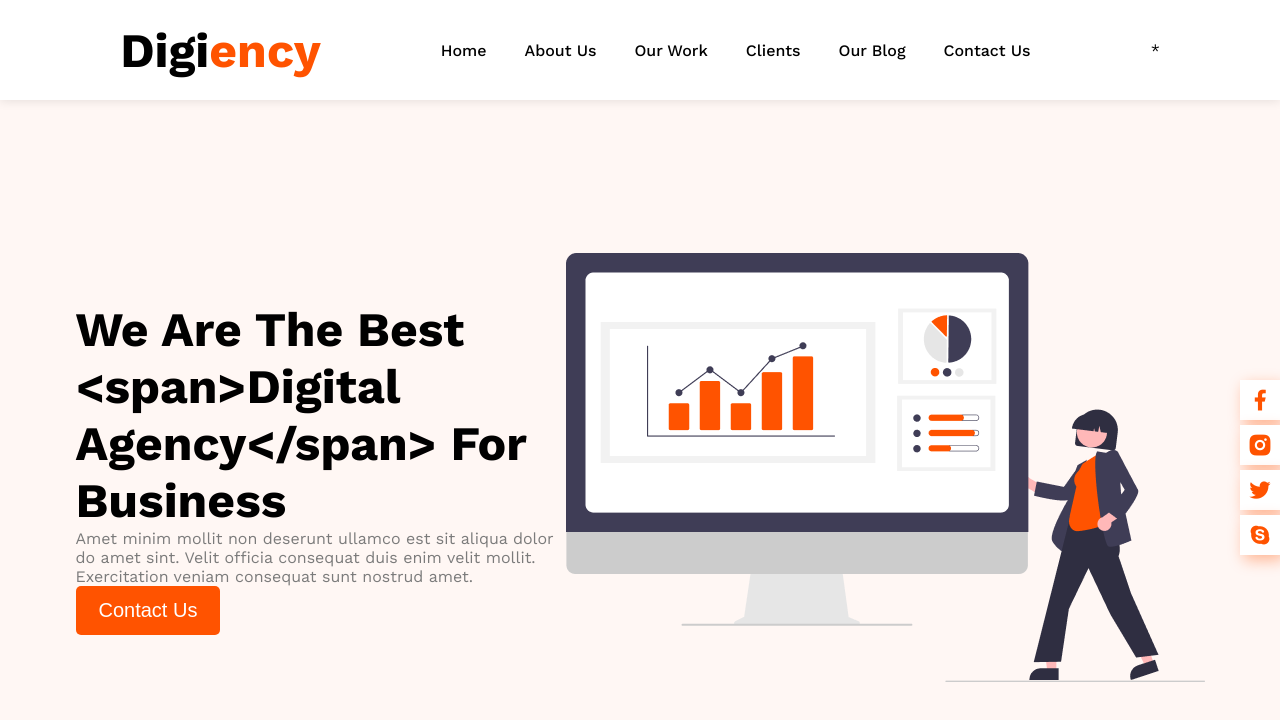
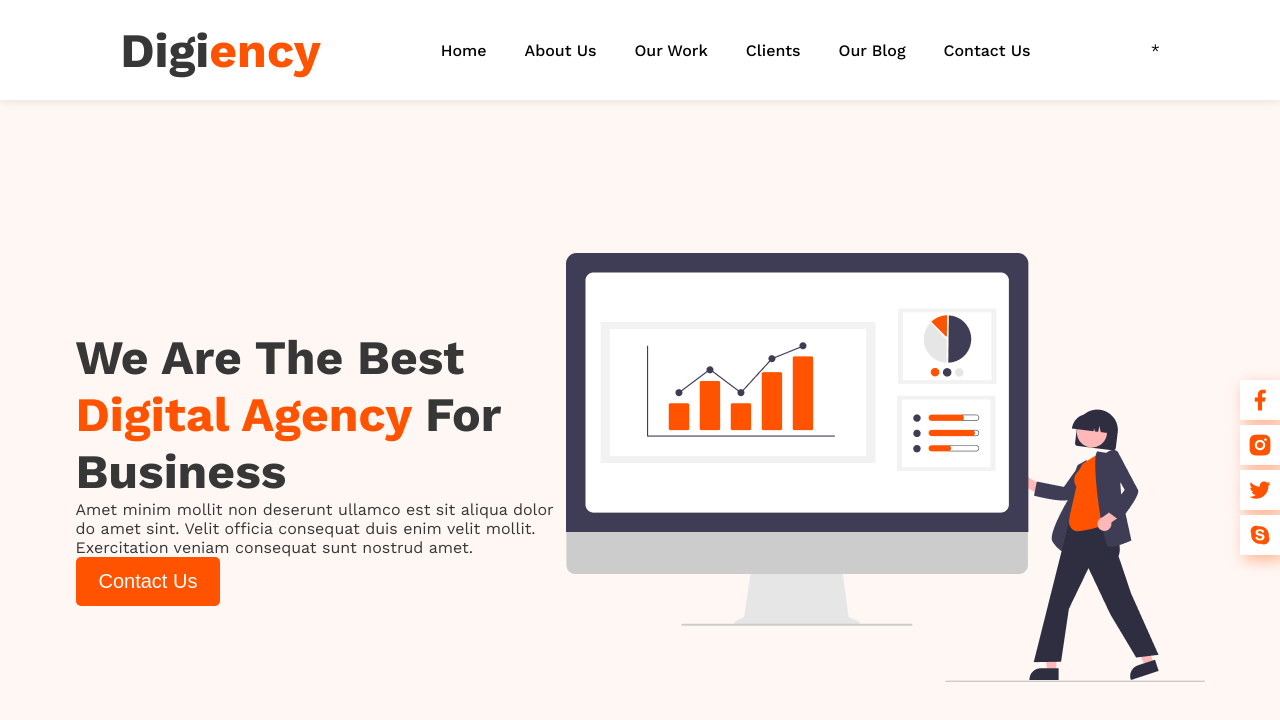
Before and after one commit to Kirsan23/Stage-2, a React (Create React App) app: page / in a window 1280 px wide. Shown: the top 720 px of the page. Built offline with nearby package versions, Linux system fonts and the light colour scheme.

Commit message:
Smart typography component

```diff
--- a/package.json
+++ b/package.json
@@ -6,6 +6,7 @@
     "@testing-library/jest-dom": "^5.16.5",
     "@testing-library/react": "^13.3.0",
     "@testing-library/user-event": "^13.5.0",
+    "prop-types": "^15.8.1",
     "react": "^18.2.0",
     "react-dom": "^18.2.0",
     "react-scripts": "^5.0.1",
--- a/src/components/Heading/Heading.js
+++ /dev/null
@@ -1,35 +0,0 @@
-import React from 'react';
-import './Heading.scss';
-
-// export function Title(props) {
-//   if (props.size === 'h1') {
-//     return (
-//       <div className='main-title-h1'>
-//         <h1 className='main-title-title'>
-//           <span className="black-text">{props.firstPart}</span>
-//           <span className="orange-text"> {props.secondPart} </span>
-//           <span className="black-text">{props.thirdPart}</span>
-//         </h1>
-//         <p className='main-title-p'>{props.titleP}</p>
-//       </div>
-//     );
-//   } else {
-//     return (
-//       <div className='main-title'>
-//         <h6 className='main-title-name'>{props.titleName}</h6>
-//         <h2>
-//           <span className="black-text">{props.firstPart}</span>
-//           <span className="orange-text"> {props.secondPart} </span>
-//           <span className="black-text">{props.thirdPart}</span>
-//         </h2>
-//         <p className='main-title-p'>{props.titleP}</p>
-//       </div>
-//     );
-//   }
-// }
-
-export const Heading = (props) => {
-  const { variant = "h1", children } = props;
-
-  return <div className={`heading ${variant}`}>{children}</div>;
-};
--- a/src/components/Heading/Heading.scss
+++ /dev/null
@@ -1,70 +0,0 @@
-@use '../../assets/styles/variables.scss' as colors;
-
-.main-title-h1 {
-  .main-title-title {
-    margin-bottom: 10px;
-
-    font-weight: 700;
-  }
-  .main-title-name {
-    margin-bottom: 25px;
-
-    font-weight: 400;
-    font-size: 16px;
-
-    color: colors.$main-gray;
-  }
-
-  .main-title-p {
-    margin-bottom: 50px;
-
-    font-weight: 400;
-    font-size: 16px;
-
-    color: colors.$main-gray;
-  }
-}
-
-.heading {
-  font-weight: 700;
-
-  span {
-    color: colors.$main-orange;
-  }
-
-  &.h1 {
-    font-size: 48px;
-  }
-
-  &.h2 {
-    font-size: 39.06px;
-  }
-
-  &.h3 {
-    font-size: 31.25px;
-  }
-}
-
-*h2 {
-}
-
-*h3 {
-}
-
-*h4 {
-  font-size: 25px;
-}
-
-*h5 {
-  font-size: 20px;
-}
-
-*h6 {
-  font-size: 16px;
-  font-weight: 400;
-  font-size: 16px;
-}
-
-*h7 {
-  font-size: 12px;
-}
--- a/src/components/Heading/index.js
+++ /dev/null
@@ -1 +0,0 @@
-export { Heading } from './Heading';
--- a/src/components/Logo/Logo.js
+++ b/src/components/Logo/Logo.js
@@ -1,11 +1,16 @@
-import { Heading } from '../Heading';
+import React from 'react';
+import { Typography } from '../Typography';
+// import PropTypes from "prop-types";
 
-export function Logo(props) {
-  const { reverse } = props
+export function Logo() {
+  return (
+    <Typography variant="h1" color="black">
+      Digi
+      <Typography variant="h1" color="orange">
+        ency
+      </Typography>
+    </Typography>
+  );
+}
 
-  if (reverse) {
-    return <Heading><span>Digi</span>ency</Heading>
-  }
-
-  return <Heading>Digi<span>ency</span></Heading>;
-}
+Logo.propTypes = {};
--- a/src/components/Typography/Typography.js
+++ b/src/components/Typography/Typography.js
@@ -1,7 +1,48 @@
-import './Typography.scss'
+import React from 'react';
+import PropTypes from 'prop-types';
+import './Typography.scss';
 
 export const Typography = (props) => {
-    const { children } = props;
+  const {
+    children,
+    variant = 'body1',
+    component = `span`,
+    color = 'black',
+    className,
+  } = props;
+  const Tag = component;
 
-    return <p className='typography'>{children}</p>;
-  };
+  return (
+    <Tag className={`typography ${variant} ${color} ${className}`}>
+      {children}
+    </Tag>
+  );
+};
+
+Typography.propTypes = {
+  variant: PropTypes.oneOf([
+    'h1',
+    'h2',
+    'h3',
+    'h4',
+    'h5',
+    'h6',
+    'body1',
+    'body2',
+    'subtitle1',
+    'subtitle2',
+  ]),
+  component: PropTypes.oneOf([
+    'h1',
+    'h2',
+    'h3',
+    'h4',
+    'h5',
+    'h6',
+    'span',
+    'p',
+    'div',
+  ]),
+  color: PropTypes.oneOf(['orange', 'black']),
+  className: PropTypes.string,
+};
--- a/src/components/Typography/Typography.scss
+++ b/src/components/Typography/Typography.scss
@@ -1,8 +1,54 @@
 @use '../../assets/styles/variables.scss' as colors;
 
 .typography {
+  font-weight: 400;
+  font-size: 16px;
+  color: colors.$main-gray;
+
+  &.orange {
+    color: colors.$main-orange;
+  }
+
+  &.black {
+    color: colors.$main-black;
+  }
+
+  &.body1 {
+    font-size: 16px;
+  }
+
+  &.body2 {}
+
+  &.h1, &.h2, &.h3, &.h4, &.h5, &.h6 {
+    font-weight: 700;
+  }
+
+  &.h1 {
+    font-size: 48px;
+  }
+
+  &.h2 {
+    font-size: 39.06px;
+  }
+
+  &.h3 {
+    font-size: 31.25px;
+  }
+
+  &.h4 {
+    font-size: 25px;
+  }
+
+  &.h5 {
+    font-size: 20px;
+  }
+
+  &.h6 {
+    font-size: 16px;
     font-weight: 400;
-    font-size: 16px;
+  }
 
-    color: colors.$main-gray;
+  &.subtitle1 {}
+
+  &.subtitle2 {}
 }
--- a/src/components/index.js
+++ /dev/null
@@ -1,5 +0,0 @@
-// import { Button } from './Button/Button';
-// import { Logo } from './Logo/Logo';
-// import { Heading } from './Heading';
-
-// export { Heading, Logo, Button };
--- a/src/containers/HeroSection/HeroSection.js
+++ b/src/containers/HeroSection/HeroSection.js
@@ -1,27 +1,23 @@
-import { Heading } from '../../components/Heading';
-import './HeroSection.scss';
 import { Button } from '../../components/Button';
 import { Typography } from '../../components/Typography';
-import { TextBlock } from '../TextBlock/TextBlock';
+import './HeroSection.scss';
 
 export function HeroSection() {
   return (
     <section className="hero-section">
       <div className="hero-section-main-block">
-        {/* <Heading>
-          We Are The Best <span>Digital Agency</span> For Business
-        </Heading>
-        <Typography>
-          Amet minim mollit non deserunt ullamco est sit aliqua dolor do amet
-          sint. Velit officia consequat duis enim velit mollit. Exercitation
-          veniam consequat sunt nostrud amet.
-        </Typography> */}
-        <TextBlock
-          title='We Are The Best <span>Digital Agency</span> For Business'
-          typography='Amet minim mollit non deserunt ullamco est sit aliqua dolor do amet
-        sint. Velit officia consequat duis enim velit mollit. Exercitation
-        veniam consequat sunt nostrud amet.'
-        ></TextBlock>
+        <div>
+          <Typography variant="h1">We Are The Best </Typography>
+          <Typography variant="h1" color="orange">
+            Digital Agency{' '}
+          </Typography>
+          <Typography variant="h1">For Business</Typography>
+          <Typography variant="body1" component="p">
+            Amet minim mollit non deserunt ullamco est sit aliqua dolor do amet
+            sint. Velit officia consequat duis enim velit mollit. Exercitation
+            veniam consequat sunt nostrud amet.
+          </Typography>
+        </div>
         <Button>Contact Us</Button>
       </div>
       <img
--- a/src/containers/TextBlock/TextBlock.js
+++ b/src/containers/TextBlock/TextBlock.js
@@ -1,12 +1,12 @@
-import { Heading } from '../../components/Heading';
+import React from 'react';
 import { Typography } from '../../components/Typography';
 
-export function TextBlock (props) {
-    const {title, typography} = props;
-    return (
-        <div>
-            <Heading>{title}</Heading>
-            <Typography>{typography}</Typography>
-        </div>
-    );
-};
+export function TextBlock(props) {
+  const { title, typography } = props;
+  return (
+    <div>
+      <Typography>{title}</Typography>
+      <Typography>{typography}</Typography>
+    </div>
+  );
+}
```
Also changed, not shown: src/assets/styles/main.scss (+0 -7 lines), src/components/Button/Button.js (+6 -2 lines), 2 other files (tests, documents, lock files or other folders).
